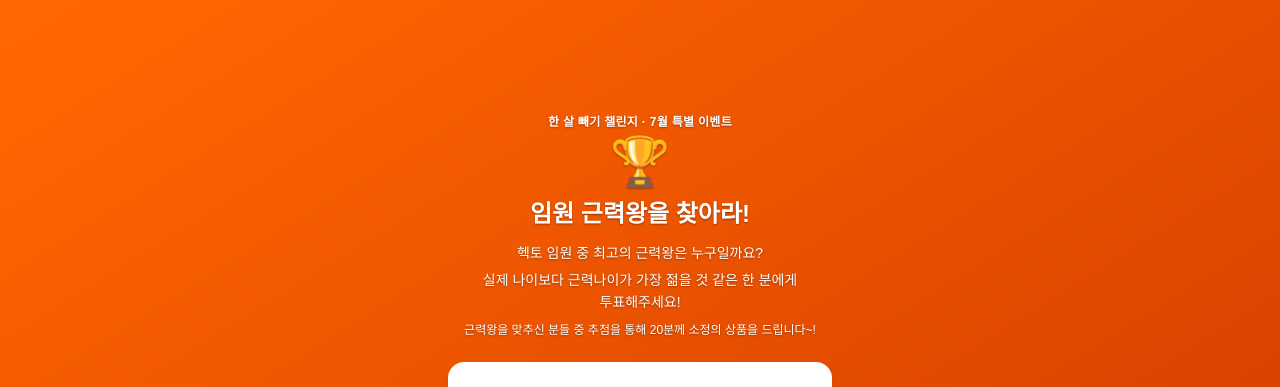
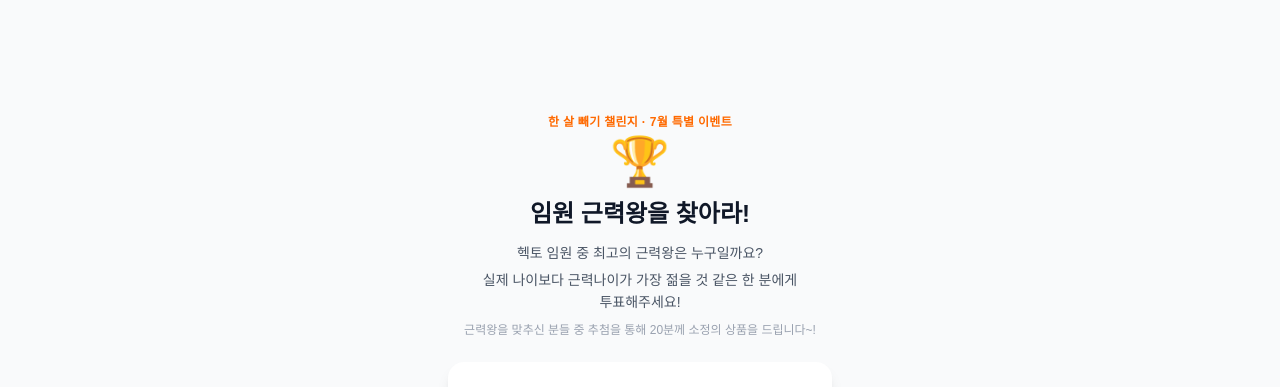
Before and after one commit to jinajeon0505/WHO-IS-THE-STRENGTH-CHAMPION, a Next.js app: page / in a window 1280 px wide. Shown: the top 387 px of the page. Built offline with nearby package versions, Linux system fonts and the light colour scheme; no server answers.

Commit message:
배너를 화이트 배경 기반의 깔끔한 스타일로 변경
기존 오렌지 그라데이션 배경 대신 흰 배경 + 컬러 포인트 텍스트로
바꿔 가독성과 톤을 정리.

Co-Authored-By: Claude Sonnet 5 <noreply@anthropic.com>

```diff
--- a/app/page.tsx
+++ b/app/page.tsx
@@ -91,16 +91,16 @@ export default function HomePage() {
   }, [voter, loading, router])
 
   return (
-    <div className="min-h-dvh w-full bg-gradient-to-br from-orange-500 to-orange-700 flex items-center justify-center px-4 py-10">
+    <div className="min-h-dvh w-full bg-gray-50 flex items-center justify-center px-4 py-10">
       <div className="w-full max-w-sm space-y-6">
-        <div className="text-center text-white [text-shadow:0_1px_2px_rgba(0,0,0,0.35)]">
-          <p className="text-xs font-semibold tracking-wide mb-2">한 살 빼기 챌린지 · 7월 특별 이벤트</p>
+        <div className="text-center">
+          <p className="text-xs font-semibold tracking-wide mb-2 text-orange-500">한 살 빼기 챌린지 · 7월 특별 이벤트</p>
           <div className="text-5xl mb-3">🏆</div>
-          <h1 className="text-2xl font-bold">임원 근력왕을 찾아라!</h1>
-          <div className="text-sm mt-3 leading-relaxed space-y-1">
+          <h1 className="text-2xl font-bold text-gray-900">임원 근력왕을 찾아라!</h1>
+          <div className="text-sm mt-3 leading-relaxed space-y-1 text-gray-600">
             <p>헥토 임원 중 최고의 근력왕은 누구일까요?</p>
             <p>실제 나이보다 근력나이가 가장 젊을 것 같은 한 분에게 투표해주세요!</p>
-            <p className="text-xs pt-1">근력왕을 맞추신 분들 중 추첨을 통해 20분께 소정의 상품을 드립니다~!</p>
+            <p className="text-xs pt-1 text-gray-400">근력왕을 맞추신 분들 중 추첨을 통해 20분께 소정의 상품을 드립니다~!</p>
           </div>
         </div>
         <LoginForm />
--- a/app/vote/page.tsx
+++ b/app/vote/page.tsx
@@ -93,13 +93,13 @@ export default function VotePage() {
       </header>
 
       <main className="max-w-lg mx-auto w-full px-4 py-6 space-y-4 pb-28">
-        <div className="-mx-4 -mt-6 bg-gradient-to-br from-orange-500 to-orange-700 px-5 pt-6 pb-5">
-          <p className="text-xs text-white mb-1 font-semibold [text-shadow:0_1px_2px_rgba(0,0,0,0.35)]">한 살 빼기 챌린지 · 7월 특별 이벤트</p>
-          <h1 className="text-2xl font-bold text-white mb-2 [text-shadow:0_1px_3px_rgba(0,0,0,0.35)]">🏆 임원 근력왕을 찾아라!</h1>
-          <div className="text-sm text-white leading-relaxed space-y-1 [text-shadow:0_1px_2px_rgba(0,0,0,0.3)]">
+        <div className="-mx-4 -mt-6 bg-white border-b border-gray-100 px-5 pt-6 pb-5 text-center">
+          <p className="text-xs font-semibold mb-1 text-orange-500">한 살 빼기 챌린지 · 7월 특별 이벤트</p>
+          <h1 className="text-2xl font-bold text-gray-900 mb-2">🏆 임원 근력왕을 찾아라!</h1>
+          <div className="text-sm text-gray-600 leading-relaxed space-y-1">
             <p>헥토 임원 중 최고의 근력왕은 누구일까요?</p>
             <p>실제 나이보다 근력나이가 가장 젊을 것 같은 한 분에게 투표해주세요!</p>
-            <p className="text-white text-xs pt-1">근력왕을 맞추신 분들 중 추첨을 통해 20분께 소정의 상품을 드립니다~!</p>
+            <p className="text-xs pt-1 text-gray-400">근력왕을 맞추신 분들 중 추첨을 통해 20분께 소정의 상품을 드립니다~!</p>
           </div>
         </div>
 
```
